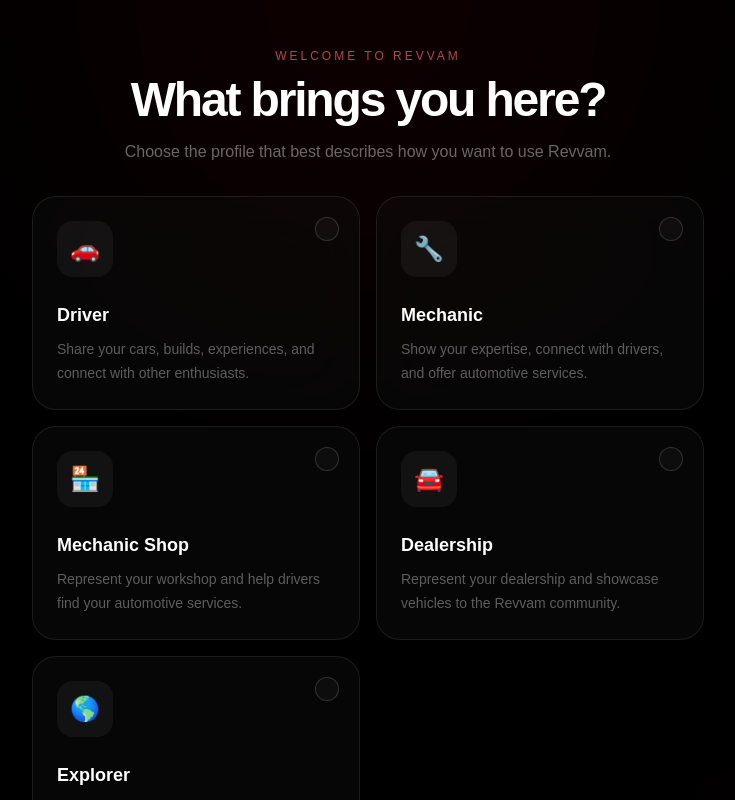
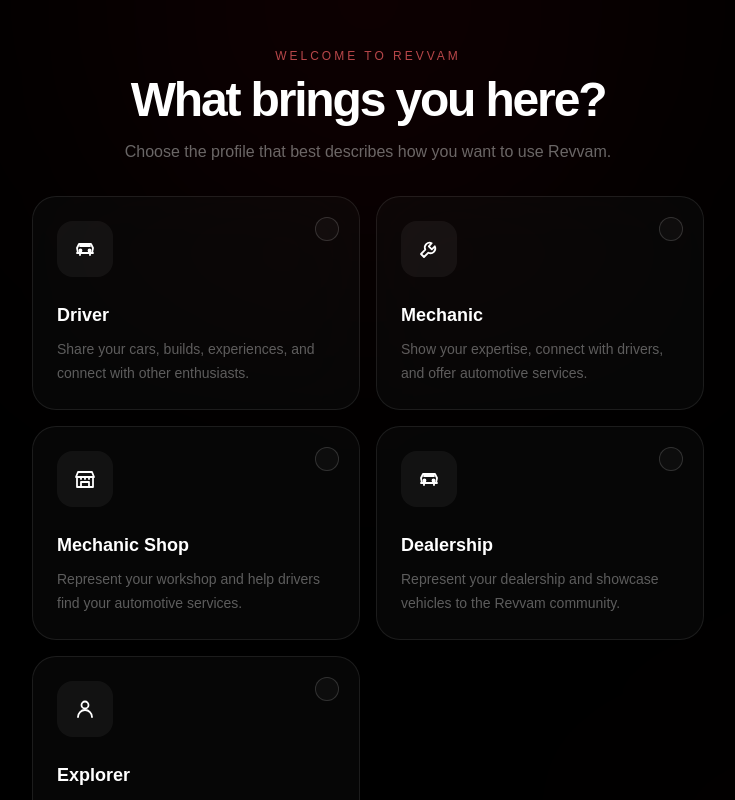
Before and after one commit to Gads-Tech/Revvam, a Next.js app: page /profile/setup in a window 1280 px wide. Shown: the top 800 px of the page, without its empty margins (272-1007 px from the left). Built offline with nearby package versions, Linux system fonts and the light colour scheme.

Commit message:
Replace profile setup emoji icons with Revvam SVGs

```diff
--- a/src/app/profile/setup/page.tsx
+++ b/src/app/profile/setup/page.tsx
@@ -2,6 +2,7 @@
 
 import { useState } from "react";
 import { useRouter } from "next/navigation";
+import { CarIcon, MechanicIcon, StorefrontIcon, CheckIcon, UserIcon } from "@/components/icons/RevvamIcons";
 
 type Role =
   | "USER"
@@ -18,7 +19,7 @@ type OnboardingType =
 
 type SetupChoice = {
   value: Role;
-  icon: string;
+  icon: React.ReactNode;
   title: string;
   description: string;
   onboardingType: OnboardingType;
@@ -27,7 +28,7 @@ type SetupChoice = {
 const roles: SetupChoice[] = [
   {
     value: "USER",
-    icon: "🚗",
+    icon: <CarIcon className="h-6 w-6" />,
     title: "Driver",
     description:
       "Share your cars, builds, experiences, and connect with other enthusiasts.",
@@ -35,7 +36,7 @@ const roles: SetupChoice[] = [
   },
   {
     value: "MECHANIC",
-    icon: "🔧",
+    icon: <MechanicIcon className="h-6 w-6" />,
     title: "Mechanic",
     description:
       "Show your expertise, connect with drivers, and offer automotive services.",
@@ -43,7 +44,7 @@ const roles: SetupChoice[] = [
   },
   {
     value: "MECHANIC_SHOP",
-    icon: "🏪",
+    icon: <StorefrontIcon className="h-6 w-6" />,
     title: "Mechanic Shop",
     description:
       "Represent your workshop and help drivers find your automotive services.",
@@ -51,7 +52,7 @@ const roles: SetupChoice[] = [
   },
   {
     value: "DEALERSHIP",
-    icon: "🚘",
+    icon: <CarIcon className="h-6 w-6" />,
     title: "Dealership",
     description:
       "Represent your dealership and showcase vehicles to the Revvam community.",
@@ -59,7 +60,7 @@ const roles: SetupChoice[] = [
   },
   {
     value: "USER",
-    icon: "🌎",
+    icon: <UserIcon className="h-6 w-6" />,
     title: "Explorer",
     description:
       "Explore Revvam, discover cars, meet people, and experience the community.",
```
